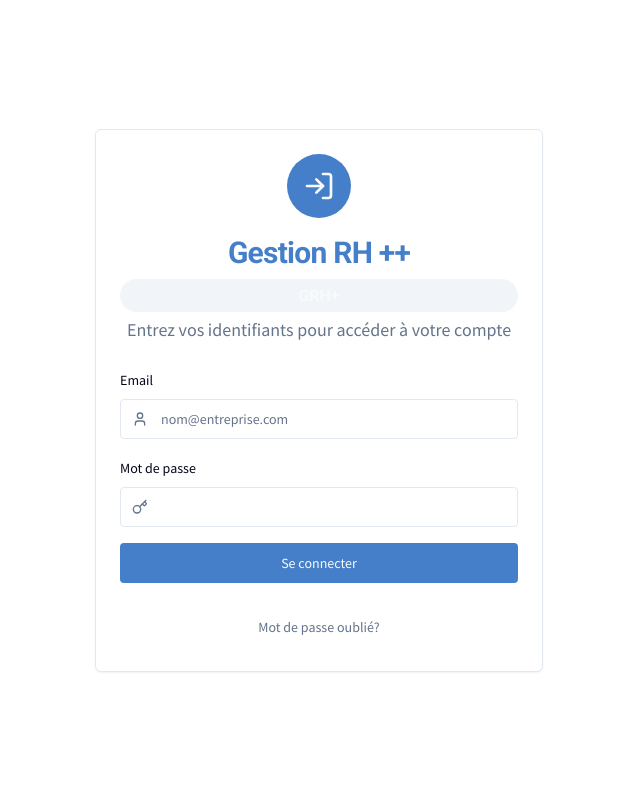
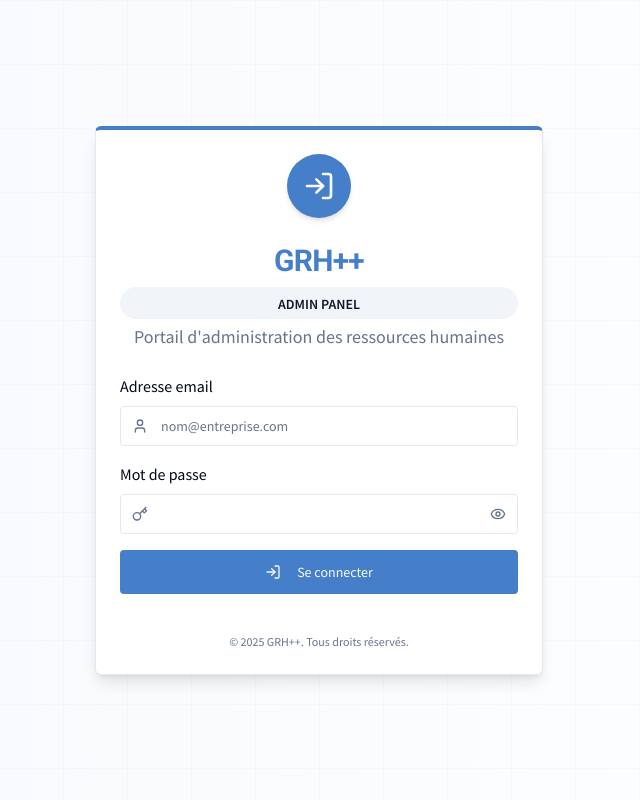
Before and after one commit to forcejesus/staff-optimax-system, a React (Vite) app: page /connexion in a window 1280 px wide. Shown: the whole page, without its empty margins (321-961 px from the left). Built offline with nearby package versions, Linux system fonts and the light colour scheme.

Commit message:
feat: Improve login page and add auth services
- Improved the login page design and functionality.
- Created a services file for API requests.
- Implemented authentication service with email and password.

```diff
--- a/src/contexts/AuthContext.tsx
+++ b/src/contexts/AuthContext.tsx
@@ -2,6 +2,7 @@ import { createContext, useContext, useEffect, useState, ReactNode } from "react
 import { toast } from "sonner";
 import { useNavigate } from "react-router-dom";
 import { jwtDecode } from "jwt-decode";
+import { authService } from "@/services/api";
 
 // Define the employee type based on JWT payload
 interface Employee {
@@ -89,19 +90,7 @@ export function AuthProvider({ children }: { children: ReactNode }) {
     setIsLoading(true);
 
     try {
-      const response = await fetch("https://sgd-it.net/api/auth/login", {
-        method: "POST",
-        headers: {
-          "Content-Type": "application/json",
-        },
-        body: JSON.stringify({ username: email, password }),
-      });
-
-      if (!response.ok) {
-        throw new Error("Identifiants invalides");
-      }
-
-      const data = await response.json();
+      const data = await authService.login(email, password);
       const token = data.access_token;
 
       // Store token in localStorage
--- a/src/pages/LoginPage.tsx
+++ b/src/pages/LoginPage.tsx
@@ -4,45 +4,82 @@ import { Button } from "@/components/ui/button";
 import { Input } from "@/components/ui/input";
 import { Label } from "@/components/ui/label";
 import { Card, CardContent, CardDescription, CardFooter, CardHeader, CardTitle } from "@/components/ui/card";
-import { LogIn, User, Key } from "lucide-react";
+import { LogIn, User, Key, Eye, EyeOff } from "lucide-react";
 import { useAuth } from "@/contexts/AuthContext";
+import { useNavigate } from "react-router-dom";
 
 const LoginPage = () => {
   const [email, setEmail] = useState("");
   const [password, setPassword] = useState("");
-  const { login, isLoading } = useAuth();
+  const [showPassword, setShowPassword] = useState(false);
+  const [formError, setFormError] = useState("");
+  const { login, isLoading, isAuthenticated } = useAuth();
+  const navigate = useNavigate();
+
+  // Redirect if already authenticated
+  if (isAuthenticated) {
+    navigate("/");
+    return null;
+  }
+
+  const validateForm = () => {
+    if (!email.trim()) {
+      setFormError("L'email est requis");
+      return false;
+    }
+
+    if (!password) {
+      setFormError("Le mot de passe est requis");
+      return false;
+    }
+
+    // Reset any previous errors
+    setFormError("");
+    return true;
+  };
 
   const handleLogin = async (e: React.FormEvent) => {
     e.preventDefault();
 
-    if (!email || !password) {
+    if (!validateForm()) {
       return;
     }
 
     await login(email, password);
   };
 
+  const togglePasswordVisibility = () => {
+    setShowPassword(!showPassword);
+  };
+
   return (
-    <div className="min-h-screen flex items-center justify-center bg-background p-4">
-      <Card className="w-full max-w-md">
+    <div className="min-h-screen flex items-center justify-center bg-gradient-to-r from-primary/5 to-secondary/5 p-4">
+      <div className="absolute inset-0 -z-10 h-full w-full bg-background bg-[linear-gradient(to_right,#8080800a_1px,transparent_1px),linear-gradient(to_bottom,#8080800a_1px,transparent_1px)] bg-[size:4rem_4rem]"></div>
+
+      <Card className="w-full max-w-md shadow-lg border-t-4 border-t-primary animate-in slide-in-from-bottom-4 duration-500">
         <CardHeader className="space-y-1 text-center">
-          <div className="flex justify-center mb-2">
-            <div className="w-16 h-16 bg-primary rounded-full flex items-center justify-center">
+          <div className="flex justify-center mb-4">
+            <div className="w-16 h-16 bg-primary rounded-full flex items-center justify-center shadow-md">
               <LogIn className="h-8 w-8 text-primary-foreground" />
             </div>
           </div>
-          <CardTitle className="text-3xl font-bold mb-1 text-primary">Gestion RH ++</CardTitle>
-          <div className="bg-secondary inline-block px-3 py-1 rounded-full mb-3">
-            <span className="text-primary-foreground font-admin font-semibold">GRH+</span>
+          <CardTitle className="text-3xl font-bold text-primary">GRH++</CardTitle>
+          <div className="bg-secondary inline-block px-3 py-1 rounded-full mb-2">
+            <span className="text-secondary-foreground font-semibold text-sm">ADMIN PANEL</span>
           </div>
           <CardDescription className="text-lg">
-            Entrez vos identifiants pour accéder à votre compte
+            Portail d'administration des ressources humaines
           </CardDescription>
         </CardHeader>
         <CardContent>
+          {formError && (
+            <div className="bg-destructive/10 text-destructive rounded-md p-3 mb-4 text-sm">
+              {formError}
+            </div>
+          )}
           <form onSubmit={handleLogin} className="space-y-4">
             <div className="space-y-2">
-              <Label htmlFor="email">Email</Label>
+              <Label htmlFor="email" className="text-base">Adresse email</Label>
               <div className="relative">
                 <User className="absolute left-3 top-3 h-4 w-4 text-muted-foreground" />
                 <Input
@@ -52,31 +89,57 @@ const LoginPage = () => {
                   value={email}
                   onChange={(e) => setEmail(e.target.value)}
                   className="pl-10"
+                  autoComplete="email"
+                  required
                 />
               </div>
             </div>
             <div className="space-y-2">
-              <Label htmlFor="password">Mot de passe</Label>
+              <Label htmlFor="password" className="text-base">Mot de passe</Label>
               <div className="relative">
                 <Key className="absolute left-3 top-3 h-4 w-4 text-muted-foreground" />
                 <Input
                   id="password"
-                  type="password"
+                  type={showPassword ? "text" : "password"}
                   value={password}
                   onChange={(e) => setPassword(e.target.value)}
-                  className="pl-10"
+                  className="pl-10 pr-10"
+                  autoComplete="current-password"
+                  required
                 />
+                <button
+                  type="button"
+                  onClick={togglePasswordVisibility}
+                  className="absolute right-3 top-3 text-muted-foreground hover:text-foreground"
+                  tabIndex={-1}
+                >
+                  {showPassword ? (
+                    <EyeOff className="h-4 w-4" />
+                  ) : (
+                    <Eye className="h-4 w-4" />
+                  )}
+                </button>
               </div>
             </div>
-            <Button type="submit" className="w-full" disabled={isLoading}>
-              {isLoading ? "Connexion en cours..." : "Se connecter"}
+            <Button type="submit" className="w-full" size="lg" disabled={isLoading}>
+              {isLoading ? (
+                <>
+                  <span className="animate-spin mr-2 h-4 w-4 border-2 border-current border-t-transparent rounded-full"></span>
+                  Connexion en cours...
+                </>
+              ) : (
+                <>
+                  <LogIn className="mr-2 h-4 w-4" />
+                  Se connecter
+                </>
+              )}
             </Button>
           </form>
         </CardContent>
         <CardFooter className="flex flex-col">
-          <Button variant="link" className="text-sm text-muted-foreground">
-            Mot de passe oublié?
-          </Button>
+          <p className="text-xs text-center text-muted-foreground mt-4">
+            © {new Date().getFullYear()} GRH++. Tous droits réservés.
+          </p>
         </CardFooter>
       </Card>
     </div>
--- /dev/null
+++ b/src/services/api.ts
@@ -0,0 +1,60 @@
+
+/**
+ * Services API centralisés pour l'application
+ */
+
+const API_BASE_URL = "https://sgd-it.net/api";
+
+/**
+ * Service d'authentification
+ */
+export const authService = {
+  /**
+   * Connexion utilisateur
+   * @param email Email de l'utilisateur
+   * @param password Mot de passe de l'utilisateur
+   * @returns Promise avec les données de connexion
+   */
+  login: async (email: string, password: string) => {
+    try {
+      const response = await fetch(`${API_BASE_URL}/auth/login`, {
+        method: "POST",
+        headers: {
+          "Content-Type": "application/json",
+        },
+        body: JSON.stringify({ username: email, password }),
+      });
+
+      if (!response.ok) {
+        const errorData = await response.json().catch(() => ({}));
+        throw new Error(errorData.detail || "Identifiants invalides");
+      }
+
+      return await response.json();
+    } catch (error) {
+      console.error("Erreur de connexion:", error);
+      throw error;
+    }
+  },
+};
+
+/**
+ * Service pour les employés
+ */
+export const employeeService = {
+  // Futures méthodes pour la gestion des employés
+};
+
+/**
+ * Service pour les congés
+ */
+export const leaveService = {
+  // Futures méthodes pour la gestion des congés
+};
+
+/**
+ * Service pour les présences
+ */
+export const attendanceService = {
+  // Futures méthodes pour la gestion des présences
+};
```
